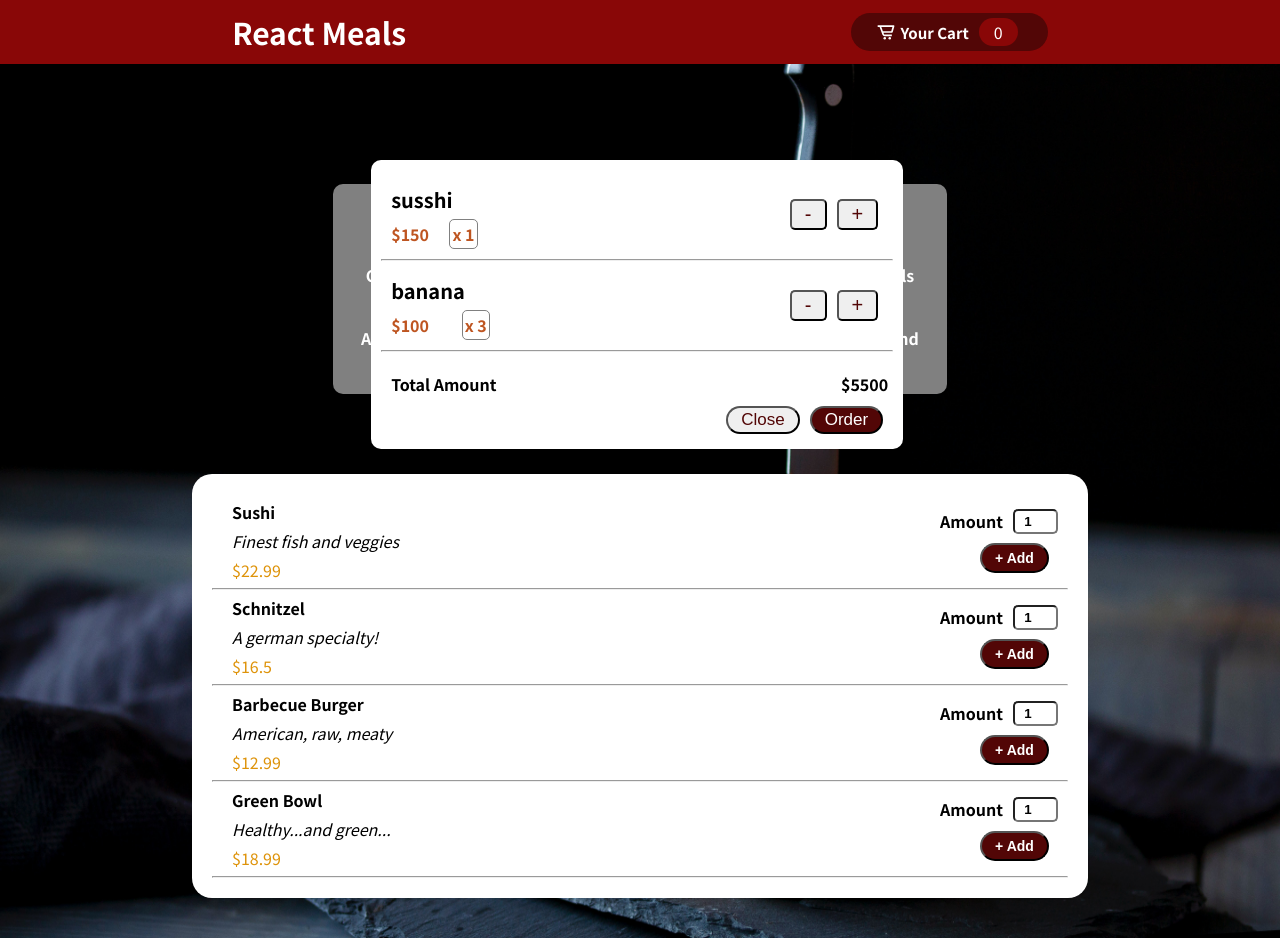
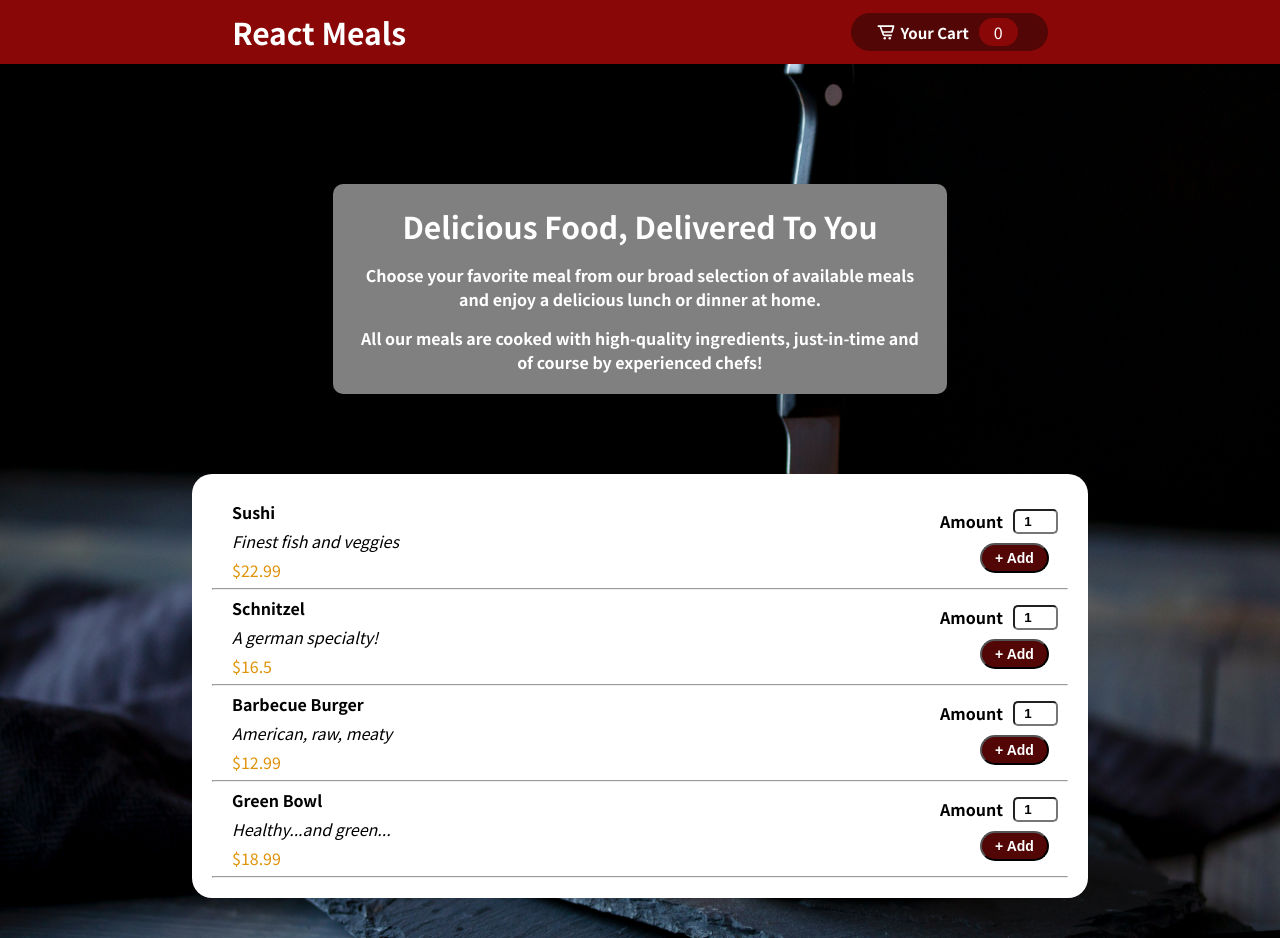
Before and after one commit to vikash-rajpoot-14/react-sharpner-proj-test, a React (Create React App) app: page / in a window 1280 px wide. Built offline with nearby package versions, Linux system fonts and the light colour scheme.

Commit message:
cart cloase

```diff
--- a/src/App.js
+++ b/src/App.js
@@ -3,6 +3,7 @@ import Header from "./component/Layout/Header";
 import myImage from "./assets/lidye-1Shk_PkNkNw-unsplash.jpg"
 import Main from "./component/Layout/Main";
 import Cart from "./component/Cart/Cart";
+import { useState } from "react";
 
 const Wrapper = styled.div`
 background-image: url(${myImage});
@@ -15,10 +16,12 @@ margin : 0px;
 `
 
 function App() {
+  const [cart,setCart] = useState(false);
+
   return (
-    <Wrapper >
-      <Cart />
-      <Header />
+    <Wrapper>
+      <Cart cart={cart} setCart={setCart}/>
+      <Header  cart={cart} setCart={setCart}/>
       <Main />
     </Wrapper>
   );
--- a/src/component/Cart/Cart.js
+++ b/src/component/Cart/Cart.js
@@ -10,7 +10,6 @@ background-color :white;
 color : black;
 border-radius : 10px;
 font-weight: bold;
-
 `
 
 const Desc = styled.div`
@@ -28,7 +27,7 @@ font-size : 20px;
 margin:5px 25px 5px 0px;
 `
 
-const Price = styled.p`
+const Price = styled.div`
 display : flex ;
 align-items : center;
 justify-content : space-between;
@@ -95,17 +94,22 @@ font-size: 17px;
 color: #520606;
 border-radius: 20px;
 cursor: pointer;
+`;
 
-`;
-const dummyData = [{id:"1",name: "susshi",price: 150 , quantity : 1},{id:"2",name: "banana",price: 100 , quantity : 3}]
-function Cart() {
+const dummyData = [{ id: "1", name: "susshi", price: 150, quantity: 1 }, { id: "2", name: "banana", price: 100, quantity: 3 }]
 
+
+function Cart({ cart, setCart }) {
+
+    const closehandler = () => {
+        setCart(false)
+    }
 
     return (
         <Modal>
-     <Wrapper>
+            {cart && <Wrapper>
                 <List>
-        {dummyData?.map((item,index)=><li key={index}>
+                    {dummyData?.map((item, index) => <li key={index}>
                         <Block>
                             <Title>
                                 <Name>{item.name}</Name><Price>${item.price}<Box>x {item.quantity}</Box></Price>
@@ -115,7 +119,7 @@ function Cart() {
                                 <Button >+</Button>
                             </Description>
                         </Block>
-          <hr/>
+                        <hr />
                     </li>)}
                 </List>
                 <Desc>
@@ -125,12 +129,12 @@ function Cart() {
                             <div>$5500</div>
                         </Sum>
                         <Close>
-              <Button2 >Close</Button2>
+                            <Button2 onClick={closehandler}>Close</Button2>
                             <Button1 >Order</Button1>
                         </Close>
                     </Description>
                 </Desc>
-     </Wrapper>
+            </Wrapper>}
         </Modal>
     )
 }
--- a/src/component/Layout/Header.js
+++ b/src/component/Layout/Header.js
@@ -12,6 +12,7 @@ top: 0px;
   align-items : center;
   z-index: 1000;
 `;
+
 const Head = styled.div`
    font-size : 30px;
    font-weight : bold;
@@ -24,7 +25,8 @@ align-items : center;
 padding : 2px 20px;
 background-color :#520606;
 color :white;
-border-radius : 50px
+border-radius : 50px;
+cursor : pointer;
 `;
 
 const Value = styled.div`
@@ -40,11 +42,15 @@ font-weight : bold;
 `
 const cartvalue = 0;
 
-function Header() {
+function Header({cart,setCart}) {
+
+    const handleClick = ()=>{
+        setCart(true)
+    }
     return (
         <Wrapper>
             <Head>React Meals</Head>
-            <Cart><BiCartAlt style={{ margin: "5px", width: "20px", height: "20px" }} /><Text>Your Cart</Text> <Value>{cartvalue}</Value></Cart>
+            <Cart onClick={handleClick}><BiCartAlt style={{ margin: "5px", width: "20px", height: "20px" }} /><Text>Your Cart</Text> <Value>{cartvalue}</Value></Cart>
         </Wrapper>
     )
 }
--- a/src/component/Layout/Main.js
+++ b/src/component/Layout/Main.js
@@ -1,7 +1,7 @@
 import React from 'react'
 import styled from 'styled-components'
 import Summary from './Summary'
-import Items from './Items'
+import Items from '../Meals/Meals'
 
 const Wrapper = styled.div`
 color : white;
--- a/src/component/Layout/Items.js
+++ b/src/component/Meals/Meals.js
@@ -58,7 +58,7 @@ cursor: pointer;
 font-weight: bold;
 border-radius: 30px;
 `;
-function Items() {
+function Meals() {
   const addHandler = (e)=>{
     console.log("item added",e.target.value);
   }
@@ -85,4 +85,4 @@ function Items() {
   )
 }
 
-export default Items
+export default Meals
```
Lines whose indentation alone changed are shown as unchanged.
